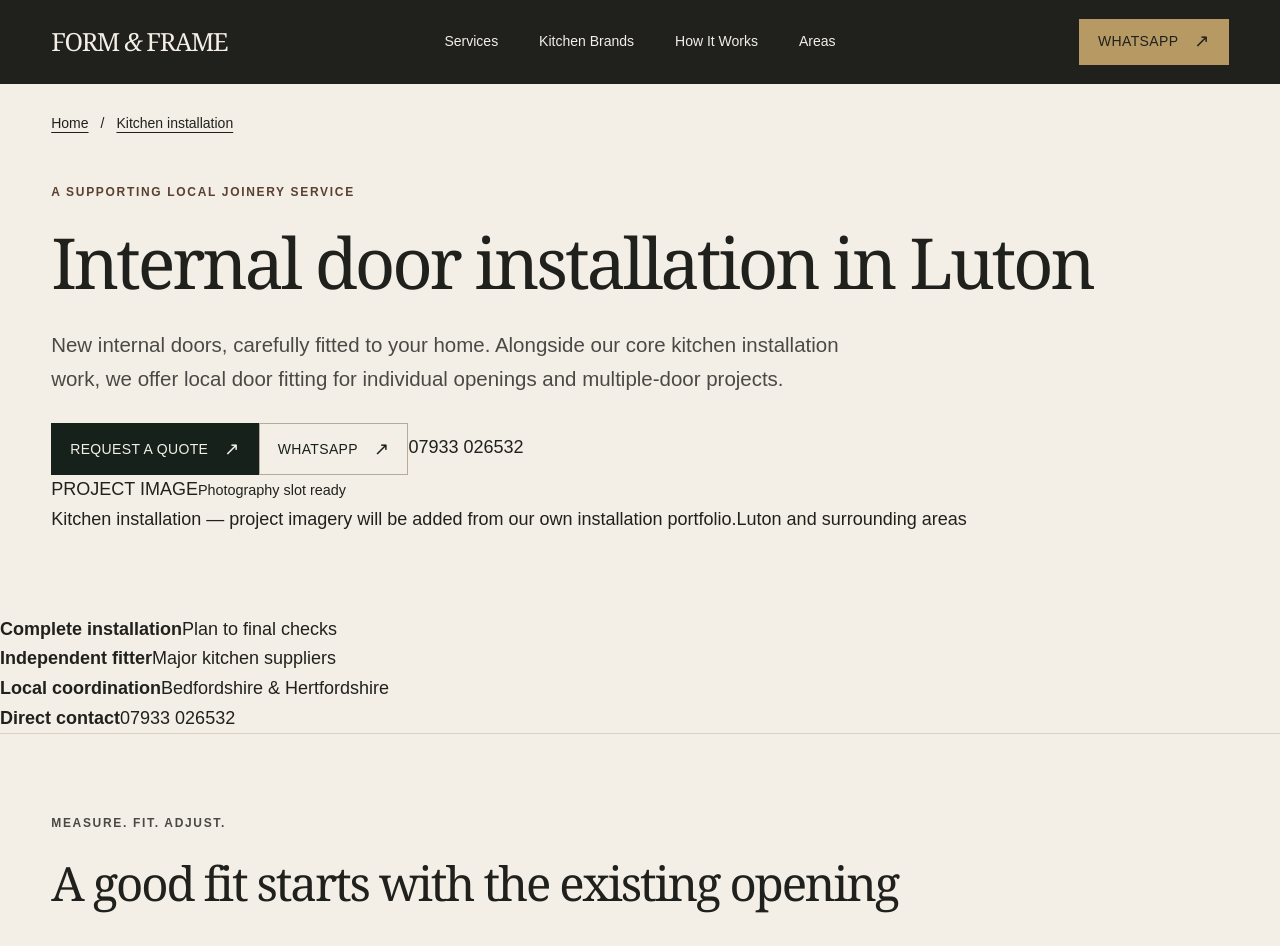
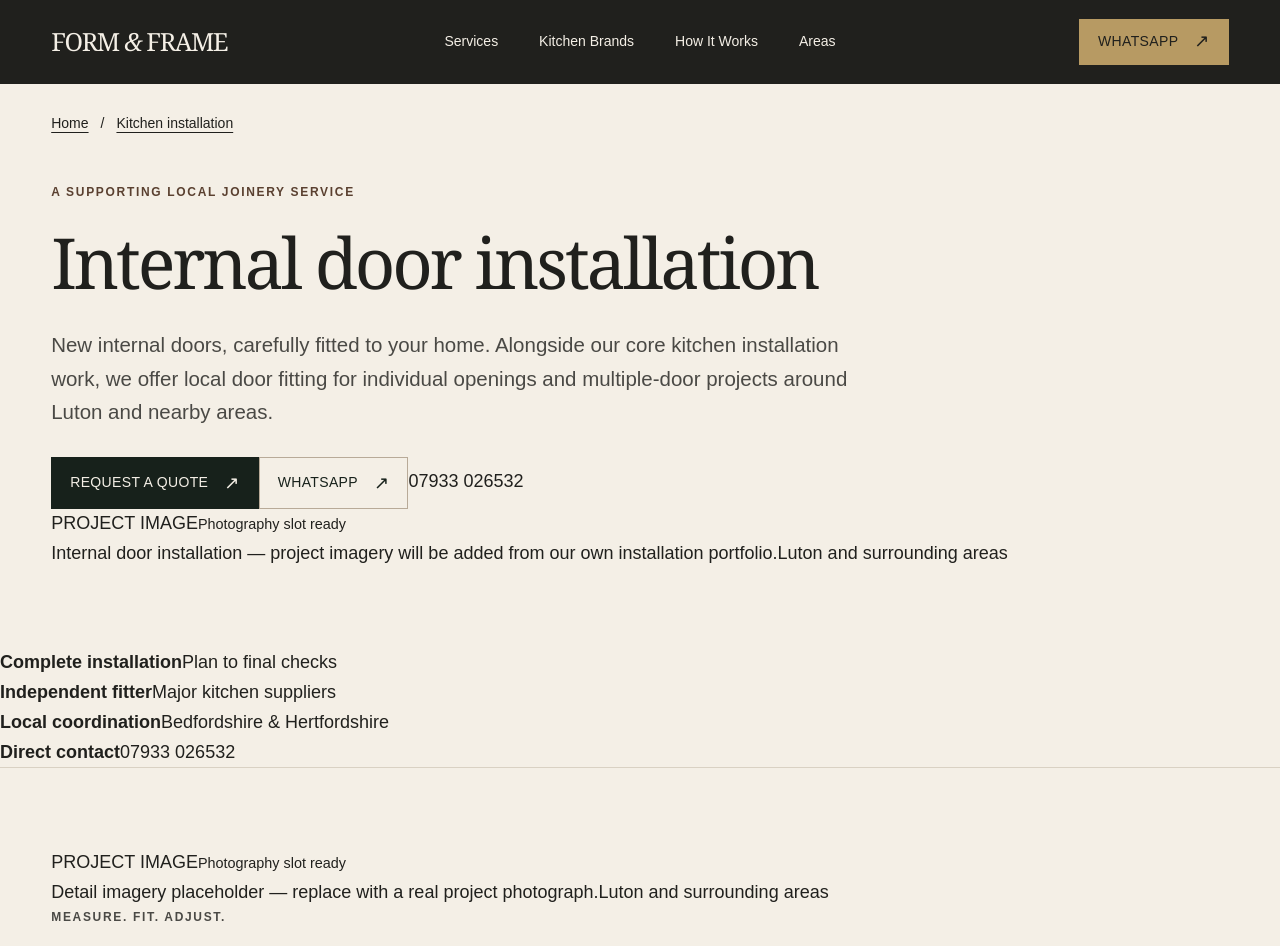
Before and after one commit to formandframekitchens/form-and-frame-website, a Next.js app: page /internal-door-installation in a window 1280 px wide. Shown: the top 946 px of the page. Built offline with nearby package versions, Linux system fonts and the light colour scheme.

Commit message:
Expand internal door page

```diff
--- a/app/internal-door-installation/page.tsx
+++ b/app/internal-door-installation/page.tsx
@@ -1,13 +1,15 @@
 import Link from "next/link";
-import { DetailGrid, ServiceFAQs, ServicePage, ServiceQuote, ServiceSection } from "../components/service-page";
+import { DetailGrid, ImageTextSection, ServiceFAQs, ServiceGallery, ServicePage, ServiceQuote, ServiceSection } from "../components/service-page";
 import { serviceMetadata } from "../lib/service-metadata";
 
-export const metadata = serviceMetadata("Internal Door Installation Luton", "Local internal door fitting in Luton: new doors in existing frames, trimming, hinges, latches, mortice locks and multiple-door installations by Form & Frame.", "/internal-door-installation");
+export const metadata = serviceMetadata("Internal Door Installation Luton", "Local internal door fitting around Luton: new doors in existing frames, trimming, hinges, latches, mortice locks and multiple-door installations by Form & Frame.", "/internal-door-installation");
 
 export default function InternalDoorInstallationPage() {
-  return <ServicePage eyebrow="A supporting local joinery service" title="Internal door installation in Luton" introduction="New internal doors, carefully fitted to your home. Alongside our core kitchen installation work, we offer local door fitting for individual openings and multiple-door projects." parent={{ label: "Kitchen installation", href: "/kitchen-installation" }}>
-    <ServiceSection title="A good fit starts with the existing opening" eyebrow="Measure. Fit. Adjust.">
+  return <ServicePage eyebrow="A supporting local joinery service" title="Internal door installation" introduction="New internal doors, carefully fitted to your home. Alongside our core kitchen installation work, we offer local door fitting for individual openings and multiple-door projects around Luton and nearby areas." parent={{ label: "Kitchen installation", href: "/kitchen-installation" }} imageKey="internal-door-installation">
+    <ImageTextSection imageKey="internal-door-installation" title="A good fit starts with the existing opening" eyebrow="Measure. Fit. Adjust.">
       <p className="service-prose">Existing frames are not always square or consistent from room to room. We assess the openings, door sizes, hardware and floor clearances before agreeing the fitting work. The chosen door must be suitable for the opening and any required trimming.</p>
+    </ImageTextSection>
+    <ServiceSection title="What the installation can include">
       <DetailGrid items={[
         { title: "Doors in existing frames", copy: "Fit new internal doors into existing frames, with accurate scribing and trimming within the door manufacturer's permitted allowances." },
         { title: "Hinges, latches and locks", copy: "Fit suitable hinges, latches, handles and mortice locks as specified, with careful positioning and adjustment for smooth operation." },
@@ -15,6 +17,7 @@ export default function InternalDoorInstallationPage() {
         { title: "Multiple-door installations", copy: "Plan several doors as one job, checking each opening and coordinating the hardware, clearances and finishing requirements across the home." },
       ]} />
     </ServiceSection>
+    <ServiceGallery imageKey="internal-door-installation" title="Internal door project gallery" />
     <ServiceSection title="What to send for an initial quote" muted>
       <p className="service-prose">Tell us your postcode, the number of doors, approximate opening sizes and the door type you have chosen. Photographs of the existing doors, frames and hardware help us review the work. We confirm the condition of the openings and final scope before installation.</p>
     </ServiceSection>
```
